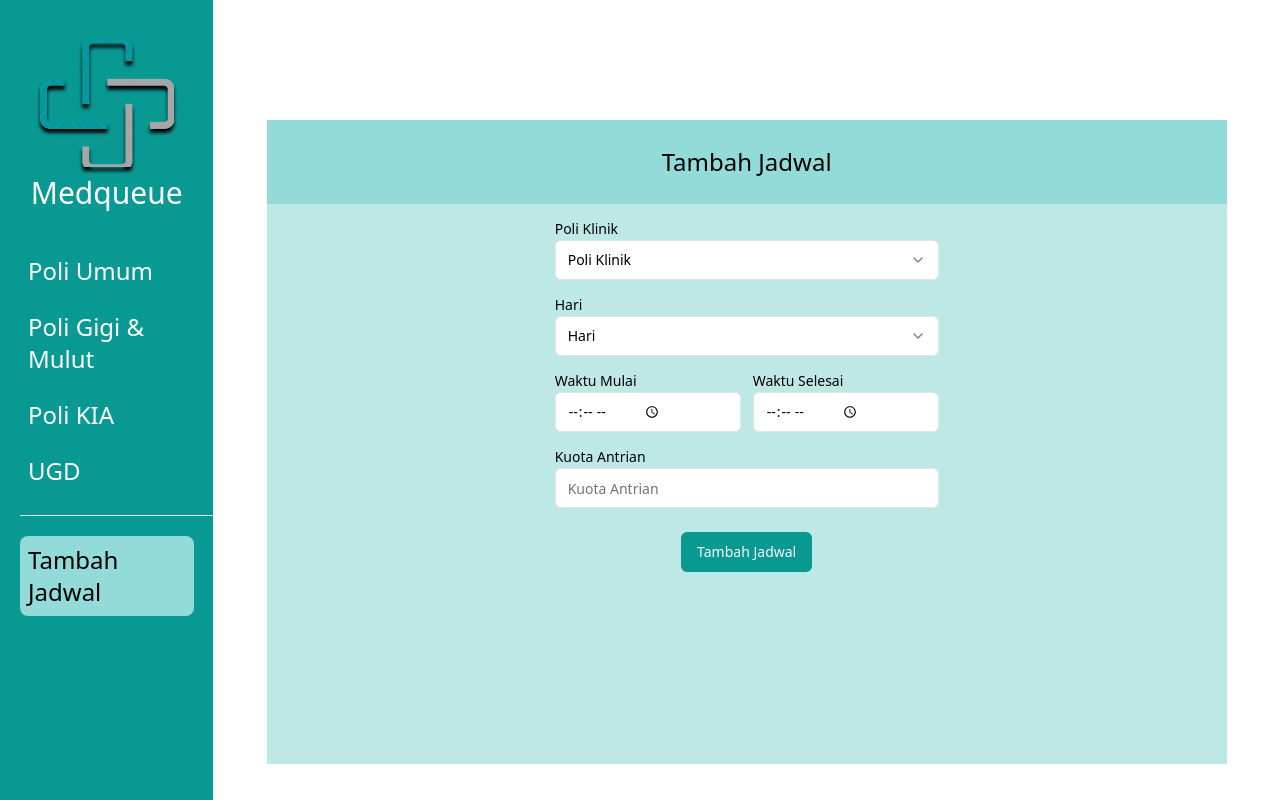
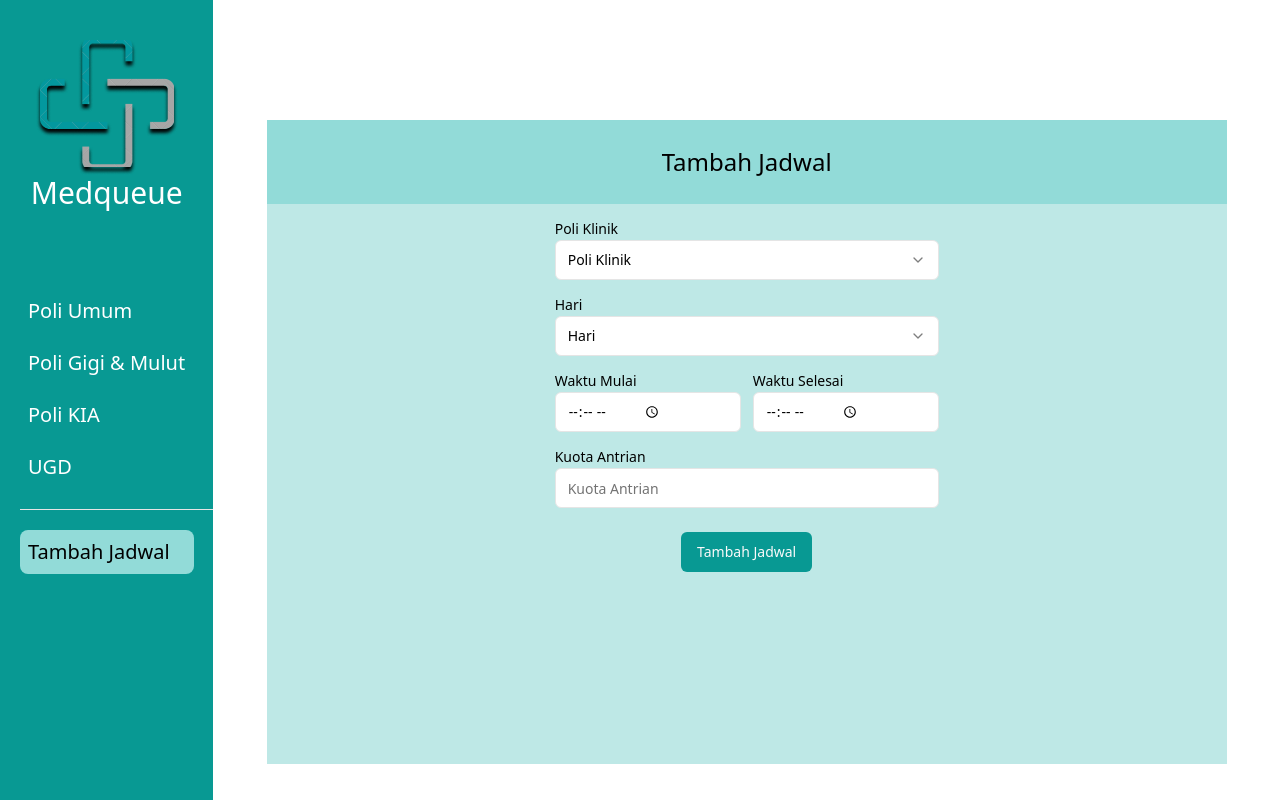
Before and after one commit to Medqueue-Alta/Medqueue-FE, a React (Vite) app: page /faskes/jadwal/add in a window 1280 px wide. Built offline with nearby package versions, Linux system fonts and the light colour scheme.

Commit message:
fix: fix sidebar font size

```diff
--- a/src/pages/AddFaskesSchedule.tsx
+++ b/src/pages/AddFaskesSchedule.tsx
@@ -25,28 +25,28 @@ const AddFaskesSchedule = () => {
       <ul className="flex flex-col justify-center pl-5 h-full gap-2">
                 <Link to={"/faskes/antrian/umum"}>
                     <div className={`${poli === "umum" ? "bg-[#92DBD8]" : ""} cursor-pointer  p-2 max-w-[90%] rounded-lg`}>
-                        <li className={`${poli === "umum" ? "" : "text-white"} text-2xl`}>Poli Umum</li>
+                        <li className={`${poli === "umum" ? "" : "text-white"} text-xl`}>Poli Umum</li>
                     </div>
                 </Link>
                 <Link to={"/faskes/antrian/gigi"}>
                     <div className={`${poli === "gigi" ? "bg-[#92DBD8]" : ""} cursor-pointer  p-2 max-w-[90%] rounded-lg`}>
-                        <li className={`${poli === "gigi" ? "" : "text-white"} text-2xl`}>Poli Gigi & Mulut</li>
+                        <li className={`${poli === "gigi" ? "" : "text-white"} text-xl`}>Poli Gigi & Mulut</li>
                     </div>
                 </Link>
                 <Link to={"/faskes/antrian/kia"}>
                     <div className={`${poli === "kia" ? "bg-[#92DBD8]" : ""} cursor-pointer  p-2 max-w-[90%] rounded-lg`}>
-                        <li className={`${poli === "kia" ? "" : "text-white"} text-2xl`}>Poli KIA</li>
+                        <li className={`${poli === "kia" ? "" : "text-white"} text-xl`}>Poli KIA</li>
                     </div>
                 </Link>
                 <Link to={"/faskes/antrian/ugd"}>
                     <div className={`${poli === "ugd" ? "bg-[#92DBD8]" : ""} cursor-pointer  p-2 max-w-[90%] rounded-lg`}>
-                        <li className={`${poli === "ugd" ? "" : "text-white"} text-2xl`}>UGD</li>
+                        <li className={`${poli === "ugd" ? "" : "text-white"} text-xl`}>UGD</li>
                     </div>
                 </Link>
                 <Separator className="my-3"/>
                 <Link to={"/faskes/jadwal/add"}>
                     <div className={`${location.pathname === "/faskes/jadwal/add" ? "bg-[#92DBD8]" : ""} cursor-pointer  p-2 max-w-[90%] rounded-lg`}>
-                        <li className={`${location.pathname === "/faskes/jadwal/add" ? "" : "text-white"} text-2xl`}>Tambah Jadwal</li>
+                        <li className={`${location.pathname === "/faskes/jadwal/add" ? "" : "text-white"} text-xl`}>Tambah Jadwal</li>
                     </div>
                 </Link>
         </ul>
--- a/src/pages/FaskesHome.tsx
+++ b/src/pages/FaskesHome.tsx
@@ -10,12 +10,12 @@ const FaskesHome = () => {
         <ul className="flex flex-col justify-center pl-5 h-full gap-2">
             <Link to={"/faskes/antrian/umum"}>
                 <div className="cursor-pointer p-2 max-w-[90%] rounded-lg">
-                    <li className="text-white text-2xl">List Antrian</li>
+                    <li className="text-white text-xl">List Antrian</li>
                 </div>
             </Link>
             <Link to={"/faskes/jadwal/umum"}>
                 <div className="cursor-pointer p-2 max-w-[90%] rounded-lg">
-                    <li className="text-white text-2xl ">Setting Jadwal</li>
+                    <li className="text-white text-xl ">Setting Jadwal</li>
                 </div>
             </Link>
         </ul>
--- a/src/pages/FaskesQueue.tsx
+++ b/src/pages/FaskesQueue.tsx
@@ -16,28 +16,28 @@ const FaskesQueue = () => {
         <ul className="flex flex-col justify-center pl-5 h-full gap-2">
                 <Link to={"/faskes/antrian/umum"}>
                     <div className={`${poli === "umum" ? "bg-[#92DBD8]" : ""} cursor-pointer  p-2 max-w-[90%] rounded-lg`}>
-                        <li className={`${poli === "umum" ? "" : "text-white"} text-2xl`}>Poli Umum</li>
+                        <li className={`${poli === "umum" ? "" : "text-white"} text-xl`}>Poli Umum</li>
                     </div>
                 </Link>
                 <Link to={"/faskes/antrian/gigi"}>
                     <div className={`${poli === "gigi" ? "bg-[#92DBD8]" : ""} cursor-pointer  p-2 max-w-[90%] rounded-lg`}>
-                        <li className={`${poli === "gigi" ? "" : "text-white"} text-2xl`}>Poli Gigi & Mulut</li>
+                        <li className={`${poli === "gigi" ? "" : "text-white"} text-xl`}>Poli Gigi & Mulut</li>
                     </div>
                 </Link>
                 <Link to={"/faskes/antrian/kia"}>
                     <div className={`${poli === "kia" ? "bg-[#92DBD8]" : ""} cursor-pointer  p-2 max-w-[90%] rounded-lg`}>
-                        <li className={`${poli === "kia" ? "" : "text-white"} text-2xl`}>Poli KIA</li>
+                        <li className={`${poli === "kia" ? "" : "text-white"} text-xl`}>Poli KIA</li>
                     </div>
                 </Link>
                 <Link to={"/faskes/antrian/ugd"}>
                     <div className={`${poli === "ugd" ? "bg-[#92DBD8]" : ""} cursor-pointer  p-2 max-w-[90%] rounded-lg`}>
-                        <li className={`${poli === "ugd" ? "" : "text-white"} text-2xl`}>UGD</li>
+                        <li className={`${poli === "ugd" ? "" : "text-white"} text-xl`}>UGD</li>
                     </div>
                 </Link>
                 <Separator className="my-3"/>
                 <Link to={"/faskes/jadwal/add"}>
                     <div className={`cursor-pointer p-2 max-w-[90%] rounded-lg`}>
-                        <li className={`text-white text-2xl`}>Tambah Jadwal</li>
+                        <li className={`text-white text-xl`}>Tambah Jadwal</li>
                     </div>
                 </Link>
         </ul>
--- a/src/pages/FaskesSchedule.tsx
+++ b/src/pages/FaskesSchedule.tsx
@@ -14,28 +14,28 @@ const FaskesSchedule = () => {
         <ul className="flex flex-col justify-center pl-5 h-full gap-2">
             <Link to={"/faskes/jadwal/umum"}>
                 <div className={`${poli === "umum" ? "bg-[#92DBD8]" : ""} cursor-pointer  p-2 max-w-[90%] rounded-lg`}>
-                    <li className={`${poli === "umum" ? "" : "text-white"} text-2xl`}>Poli Umum</li>
+                    <li className={`${poli === "umum" ? "" : "text-white"} text-xl`}>Poli Umum</li>
                 </div>
             </Link>
             <Link to={"/faskes/jadwal/gigi"}>
                 <div className={`${poli === "gigi" ? "bg-[#92DBD8]" : ""} cursor-pointer  p-2 max-w-[90%] rounded-lg`}>
-                    <li className={`${poli === "gigi" ? "" : "text-white"} text-2xl`}>Poli Gigi & Mulut</li>
+                    <li className={`${poli === "gigi" ? "" : "text-white"} text-xl`}>Poli Gigi & Mulut</li>
                 </div>
             </Link>
             <Link to={"/faskes/jadwal/kia"}>
                 <div className={`${poli === "kia" ? "bg-[#92DBD8]" : ""} cursor-pointer  p-2 max-w-[90%] rounded-lg`}>
-                    <li className={`${poli === "kia" ? "" : "text-white"} text-2xl`}>Poli KIA</li>
+                    <li className={`${poli === "kia" ? "" : "text-white"} text-xl`}>Poli KIA</li>
                 </div>
             </Link>
             <Link to={"/faskes/jadwal/ugd"}>
                 <div className={`${poli === "ugd" ? "bg-[#92DBD8]" : ""} cursor-pointer  p-2 max-w-[90%] rounded-lg`}>
-                    <li className={`${poli === "ugd" ? "" : "text-white"} text-2xl`}>UGD</li>
+                    <li className={`${poli === "ugd" ? "" : "text-white"} text-xl`}>UGD</li>
                 </div>
             </Link>
             <Separator className="my-3"/>
             <Link to={"/faskes/jadwal/add"}>
                 <div className={`cursor-pointer  p-2 max-w-[90%] rounded-lg`}>
-                    <li className={`text-white text-2xl`}>Tambah Jadwal</li>
+                    <li className={`text-white text-xl`}>Tambah Jadwal</li>
                 </div>
             </Link>
         </ul>
```
